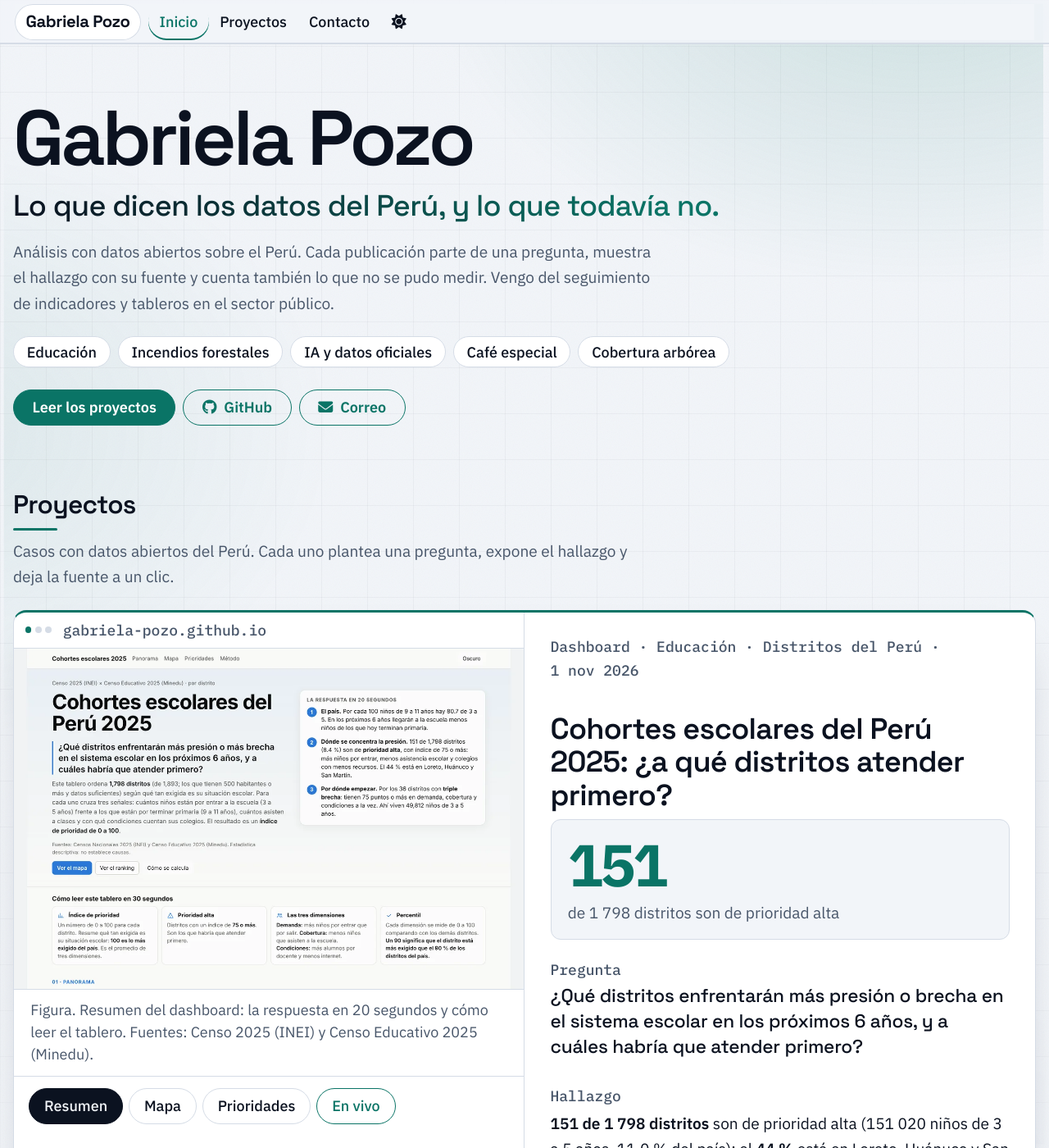
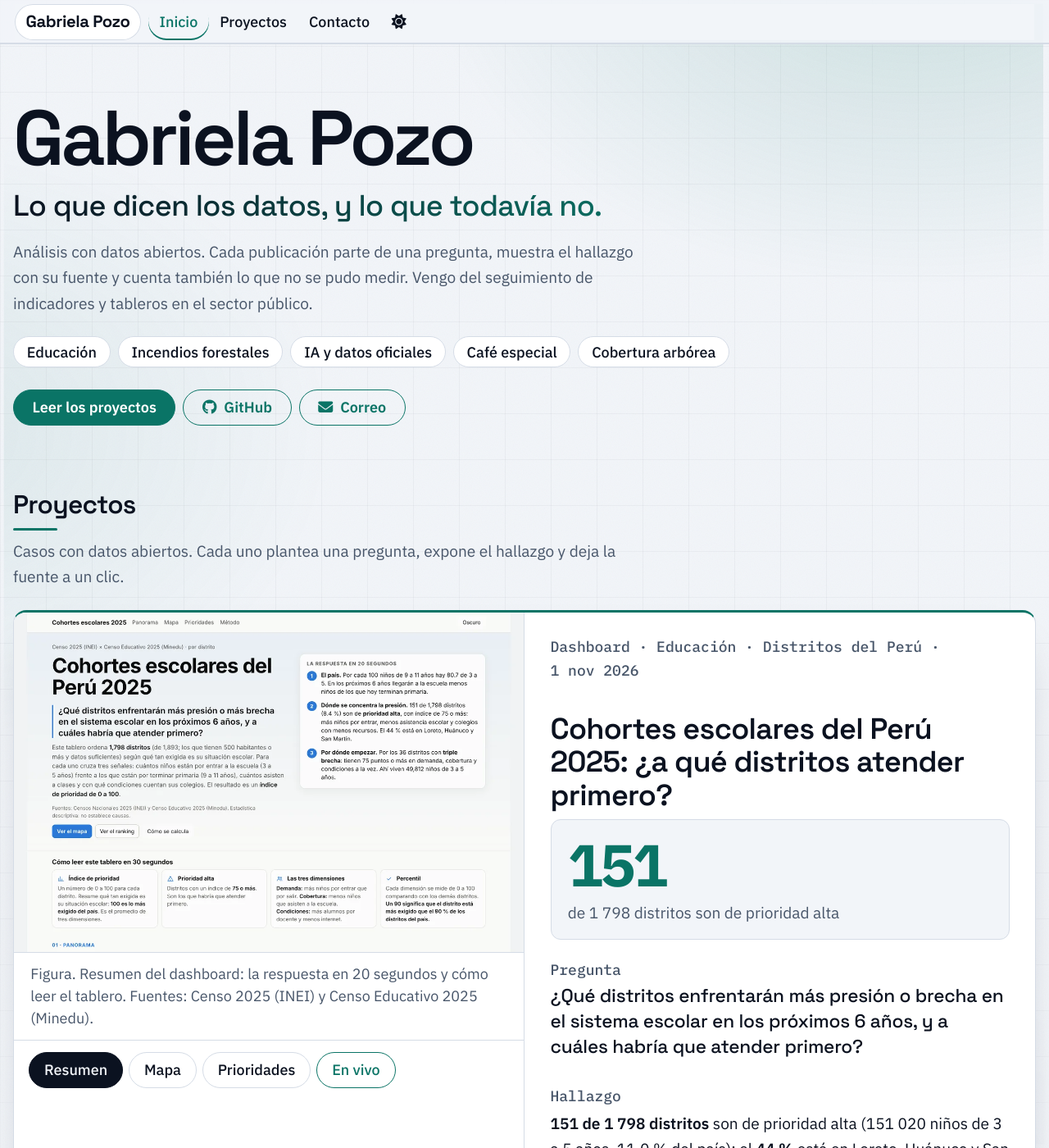
Before and after one commit to gabriela-pozo/gabriela-pozo.github.io, a Jekyll site: the page built from _pages/about.md, in a window 1280 px wide and 1400 px high. Shown: the whole window at 82% size. Built offline with Jekyll 4.4.1, drawn with Linux system fonts in a browser that asks for light colours; a script bundle is joined from its source files by our own code; some of the changed text lies outside the part shown.

Commit message:
Textos sin límite geográfico y tarjetas sin marco de navegador
Co-Authored-By: Claude Sonnet 5.5 <noreply@anthropic.com>

```diff
--- a/_config.yml
+++ b/_config.yml
@@ -7,7 +7,7 @@ site_theme               : "default" # el tema ya respeta el modo claro/oscuro d
 title                    : "Gabriela Pozo"
 title_separator          : "·"
 name                     : &name "Gabriela Pozo"
-description              : &description "Análisis con datos abiertos sobre el Perú: la pregunta, el hallazgo con su fuente y lo que no se pudo medir."
+description              : &description "Análisis con datos abiertos: la pregunta, el hallazgo con su fuente y lo que no se pudo medir."
 url                      : https://gabriela-pozo.github.io
 baseurl                  : ""
 repository               : "gabriela-pozo/gabriela-pozo.github.io"
@@ -18,7 +18,7 @@ author:
   avatar           : "foto.jpg"
   name             : "Gabriela Pozo"
   pronouns         :
-  bio              : "Análisis con datos abiertos sobre el Perú."
+  bio              : "Análisis con datos abiertos."
   location         : "Perú"
   employer         :
   uri              :
--- a/_includes/project-card.html
+++ b/_includes/project-card.html
@@ -11,7 +11,6 @@
 {%- assign p = include.proyecto -%}
 <article class="card{% if include.destacado %} card--featured{% endif %}" data-cats="{{ p.categorias | join: ' ' }}">
   <figure class="card__fig">
-    <div class="frame" aria-hidden="true"><span></span><span></span><span></span><em>{{ p.embed | default: p.demo | remove: 'https://' | split: '/' | first }}</em></div>
     <div class="gallery">
       {%- if p.galeria %}
       {%- for s in p.galeria %}
--- a/_pages/about.md
+++ b/_pages/about.md
@@ -1,7 +1,7 @@
 ---
 permalink: /
 title: "Gabriela Pozo"
-seo_title: "Gabriela Pozo · Datos abiertos sobre el Perú"
+seo_title: "Gabriela Pozo · Análisis con datos abiertos"
 hide_title: true
 redirect_from:
   - /about/
@@ -13,8 +13,8 @@ redirect_from:
 
 <section id="inicio" class="hero" aria-labelledby="nombre">
   <h1 id="nombre" class="hero__name">Gabriela Pozo</h1>
-  <p class="hero__tagline">Lo que dicen los datos del Perú, y lo que todavía no.</p>
-  <p class="hero__bio">Análisis con datos abiertos sobre el Perú. Cada publicación parte de una pregunta, muestra el hallazgo con su fuente y cuenta también lo que no se pudo medir. Vengo del seguimiento de indicadores y tableros en el sector público.</p>
+  <p class="hero__tagline">Lo que dicen los datos, y lo que todavía no.</p>
+  <p class="hero__bio">Análisis con datos abiertos. Cada publicación parte de una pregunta, muestra el hallazgo con su fuente y cuenta también lo que no se pudo medir. Vengo del seguimiento de indicadores y tableros en el sector público.</p>
   <ul class="chips" aria-label="Temas que se tratan aquí">
     <li>Educación</li>
     <li>Incendios forestales</li>
@@ -35,7 +35,7 @@ redirect_from:
 
 <section id="proyectos" class="section" aria-labelledby="t-proyectos">
   <h2 id="t-proyectos" class="section__title">Proyectos</h2>
-  <p class="home-lead">Casos con datos abiertos del Perú. Cada uno plantea una pregunta, expone el hallazgo y deja la fuente a un clic.</p>
+  <p class="home-lead">Casos con datos abiertos. Cada uno plantea una pregunta, expone el hallazgo y deja la fuente a un clic.</p>
   <div class="cards">
     {%- assign proyectos = site.portfolio | sort: "orden" -%}
     {%- for p in proyectos -%}
@@ -57,7 +57,7 @@ redirect_from:
 <section id="contacto" class="section" aria-labelledby="t-contacto">
   <h2 id="t-contacto" class="section__title">Contacto</h2>
   <div class="contact">
-    <p class="contact__text">¿Tienes una pregunta sobre el Perú que los datos puedan responder? Escríbeme y la conversamos.</p>
+    <p class="contact__text">¿Tienes una pregunta que los datos puedan responder? Escríbeme y la conversamos.</p>
     <p class="contact__actions">
       <a class="btn" href="mailto:{{ site.author.email }}"><i class="fa-solid fa-envelope" aria-hidden="true"></i> {{ site.author.email }}</a>
       <a class="btn btn--outline" href="https://github.com/{{ site.author.github }}" rel="noopener"><i class="fa-brands fa-github" aria-hidden="true"></i> GitHub</a>
```
Also changed, not shown: README.md (+1 -1 lines).
